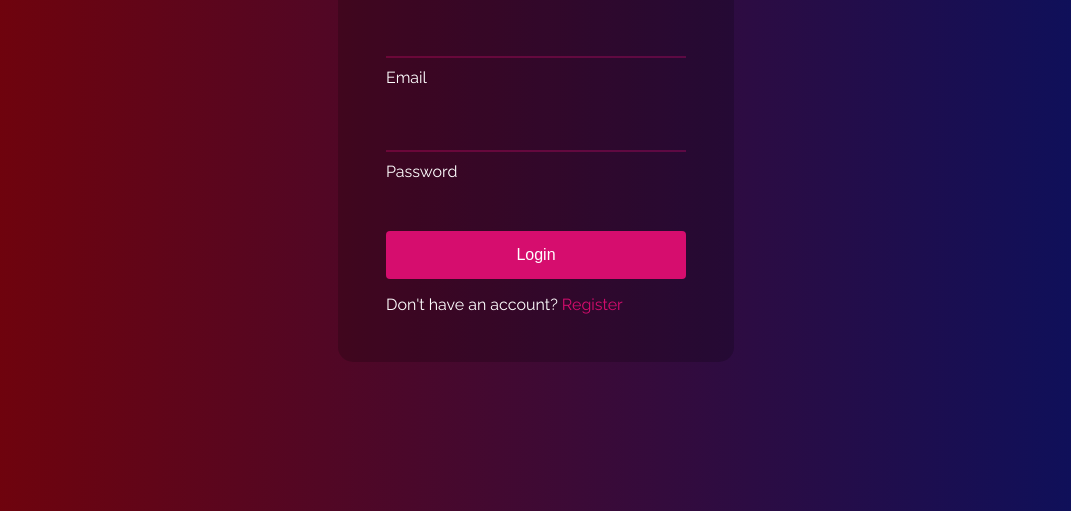
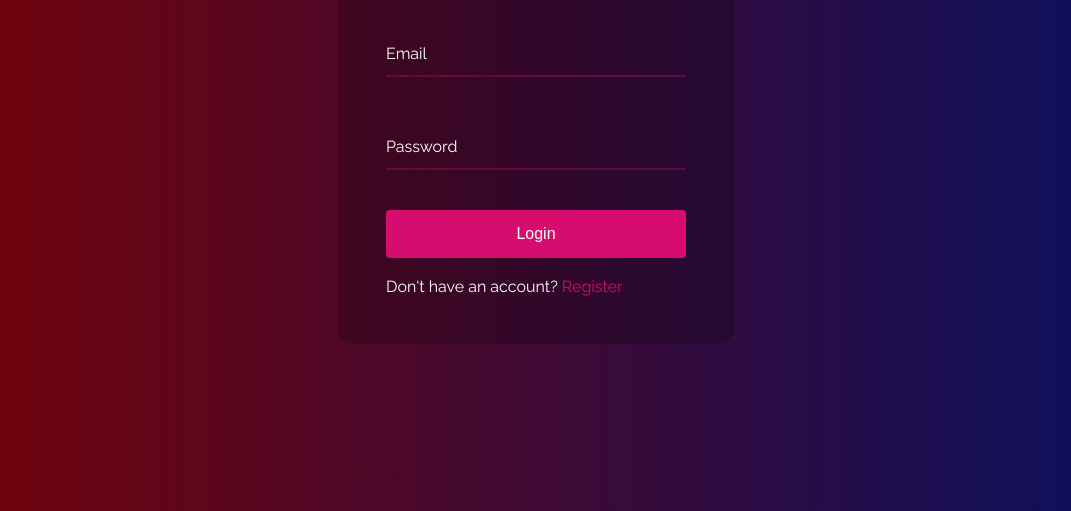
Before and after one commit to arvinbuid/form-wave-animation, a plain HTML site: page index.html in a window 1280 px wide. Shown: the part 289-800 px from the top of the page, without its empty margins (104-1175 px from the left). Drawn offline with Linux system fonts and the light colour scheme.

Commit message:
Added text under button & update styles.

```diff
--- a/index.html
+++ b/index.html
@@ -22,7 +22,7 @@
         </div>
 
         <button class="form-btn">Login</button>
-        <p>Don't have an account? <a href="#">Register</a></p>
+        <p class="form-text">Don't have an account? <a href="#">Register</a></p>
       </form>
     </div>
     <script src="script.js"></script>
--- a/style.css
+++ b/style.css
@@ -18,14 +18,15 @@ body {
 }
 
 .container {
-  max-width: 580px;
+  max-width: 480px;
   background-color: rgba(0, 0, 0, 0.2);
   padding: 2rem 3rem;
   border-radius: 15px;
+  margin: 0 1rem 0 1rem;
 }
 
 .container h1 {
-  font-size: 3rem;
+  font-size: 2.5rem;
 }
 
 .container a {
@@ -35,7 +36,7 @@ body {
 
 .form-control {
   width: 300px;
-  margin: 15px 0 20px;
+  margin: 50px 0 2px 0;
   position: relative;
 }
 
@@ -45,10 +46,16 @@ body {
   border-bottom: 2px rgb(214, 13, 110, 0.3) solid;
   display: block;
   width: 100%;
-  padding: 10px;
-  font-size: 20px;
+  padding: 10px 6px;
+  font-size: 18px;
   color: white;
   margin-bottom: 10px;
+}
+
+.form-control label {
+  position: absolute;
+  top: 10px;
+  left: 0;
 }
 
 .form-btn {
@@ -61,6 +68,7 @@ body {
   border-radius: 4px;
   cursor: pointer;
   margin-top: 30px;
+  letter-spacing: none;
 }
 
 .form-control input:focus,
@@ -71,3 +79,7 @@ body {
 .form-btn:active {
   transform: scale(0.98);
 }
+
+.form-text {
+  margin-top: 1.2rem;
+}
```
